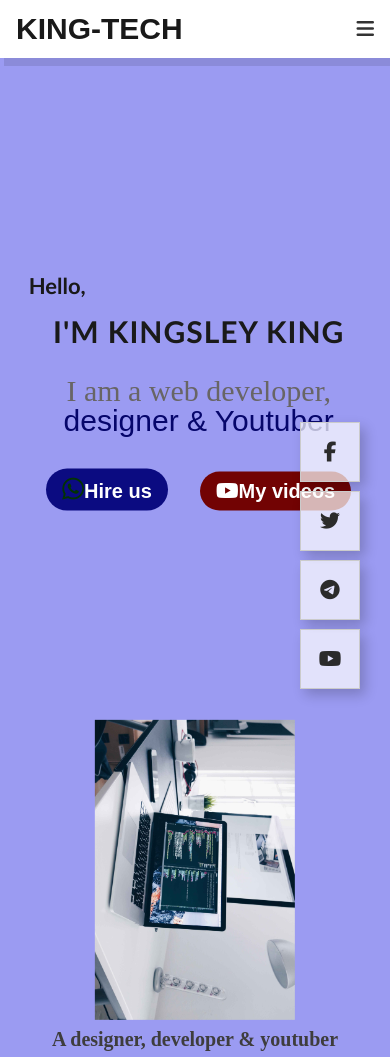
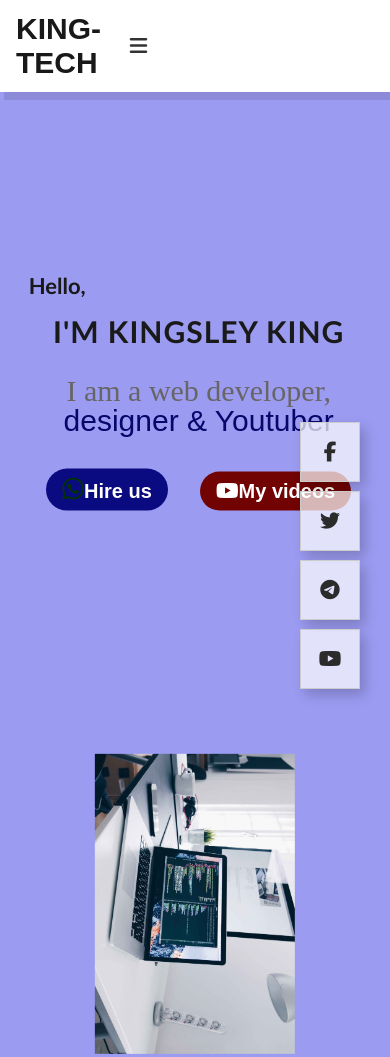
Before and after one commit to kingsleyking1/kingking, a plain HTML site: page index.html in a window 390 px wide. Shown: the top 1057 px of the page. Drawn offline with Linux system fonts and the light colour scheme.

Commit message:
Update index.css

```diff
--- a/index.css
+++ b/index.css
@@ -102,7 +102,7 @@ section{
     #menu-btn{
         display: inline-block;
         transition: .2s linear;
-        width: max-width;
+        width: 100%;
     }
 
     #menu-btn.fa-times{
```
